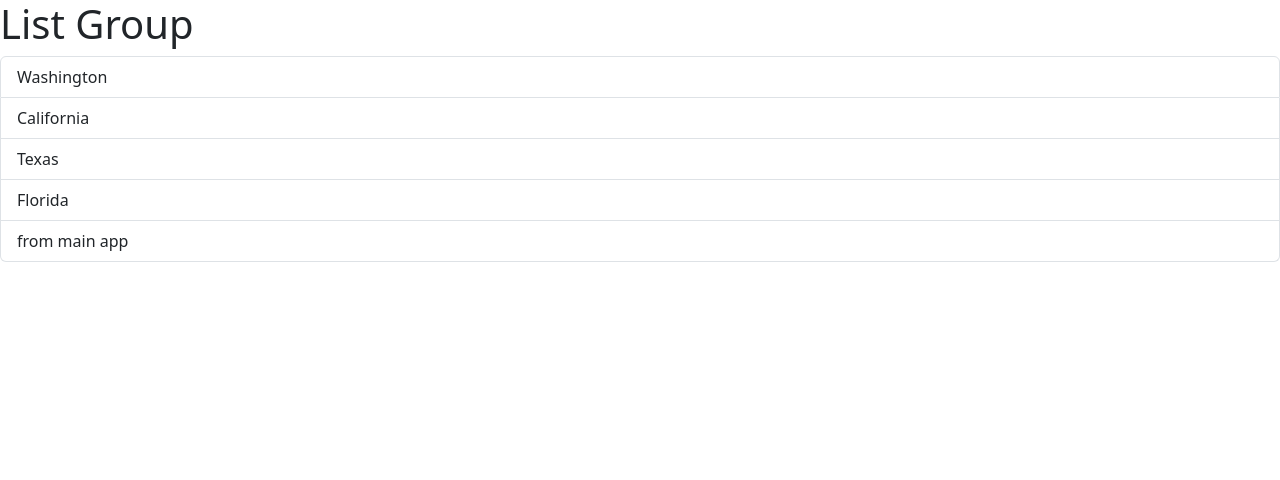
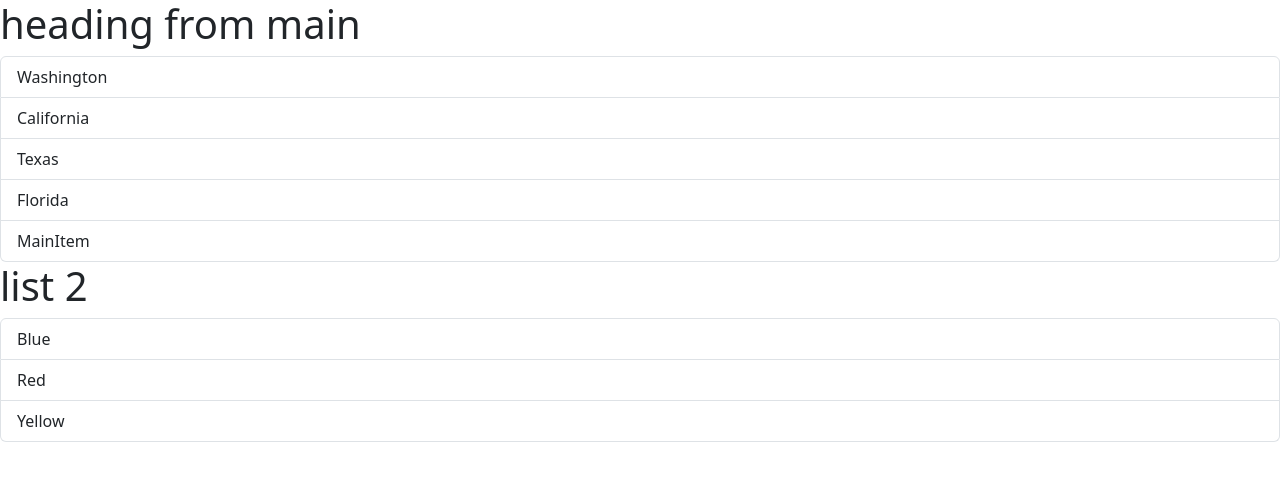
Before and after one commit to aaronn718/Algorithms, a React (Vite) app in the folder React-demo/: page / in a window 1280 px wide. Shown: the top 480 px of the page. Built offline with nearby package versions, Linux system fonts and the light colour scheme.

Commit message:
Try commit with popup editor

```diff
--- a/React-demo/src/App.tsx
+++ b/React-demo/src/App.tsx
@@ -1,14 +1,18 @@
 import ListGroup from "./components/ListGroup";
 
 function App(){
-   const items2 = [
-        "Washington",
-        "California",
-        "Texas",
-        "Florida",
-        "from main app"
-    ];
-  return <div>{ListGroup(items2)}</div>;
+    let props = {
+      items : ["Washington",
+      "California",
+      "Texas",
+      "Florida",
+      "MainItem"],
+      heading : "heading from main"
+    };
+
+  return <> <div><ListGroup items={props.items} heading={props.heading} ></ListGroup></div>
+  <div><ListGroup items={["Blue", "Red", "Yellow"]} heading="list 2" ></ListGroup></div>
+  </>;
 }
 
 export default App;
--- a/React-demo/src/components/ListGroup.tsx
+++ b/React-demo/src/components/ListGroup.tsx
@@ -1,7 +1,13 @@
 import { useState } from "react";
 import { MouseEvent } from "react";
 
-function ListGroup(items: string[]) {
+//
+interface Props {
+    items: string[],
+    heading: string
+}
+
+function ListGroup(props: Props) {
     // const items = [
     //     "Washington",
     //     "California",
@@ -10,14 +16,14 @@
     // ];
 
     //const handleClick = (index: number) => {console.log(index)};
-    //const [state, setState] = useState(initialValue);
+    //const [state, setState] = useState(initialValue); setState is the funciton to update state
     const [selectedIndex, setSelectedIndex] = useState(-1);
     return (
         <>
-            <h1>List Group</h1>
+            <h1>{props.heading}</h1>
             <ul className="list-group">
                 {
-                    items.map((item, index) => (
+                    props.items.map((item, index) => (
                         <li key={item} className={selectedIndex === index ? "list-group-item active" : "list-group-item"}
                             onClick={() => setSelectedIndex(index)}>{item}</li>
                     ))
```
Also changed, not shown: 1 other file (tests, documents, lock files or other folders).
